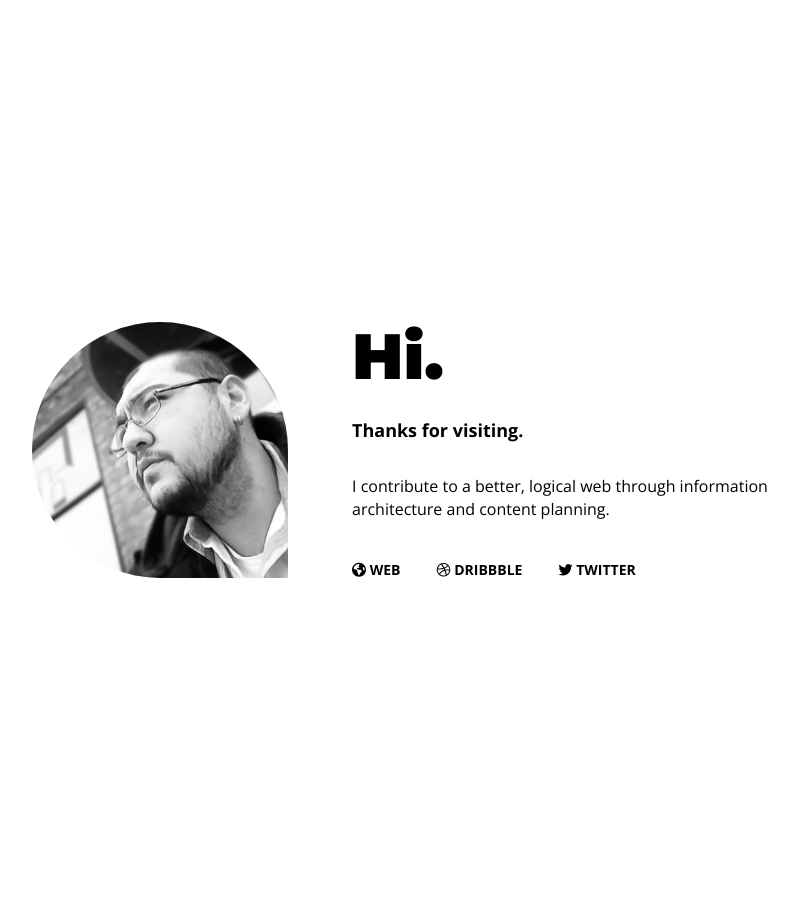
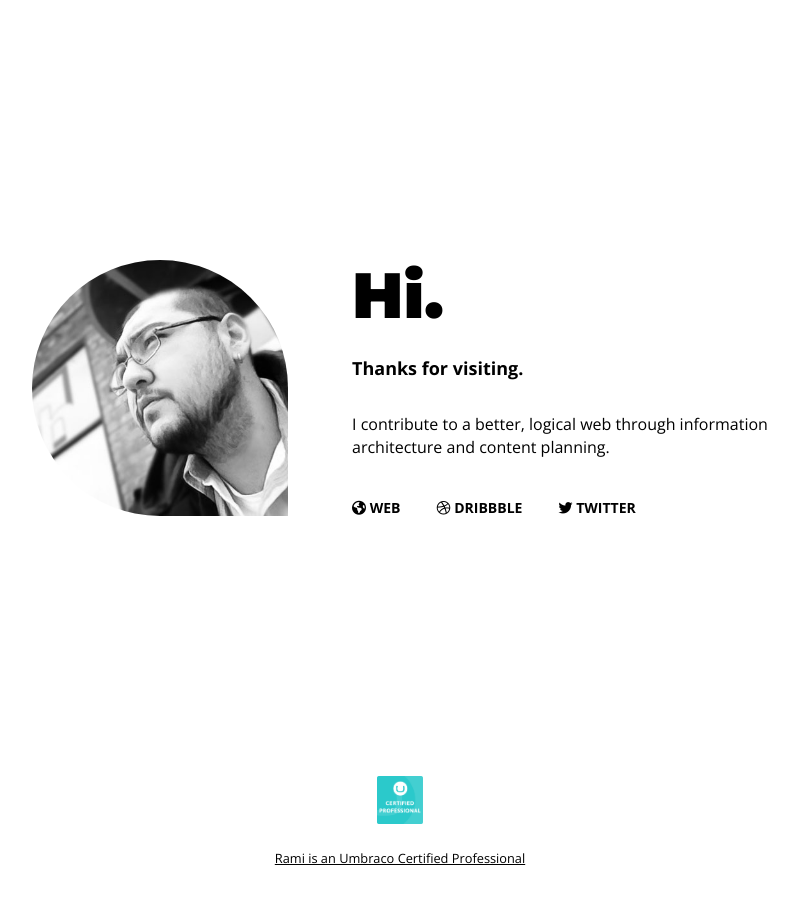
Before and after one commit to RamChilla/ramchilla.github.io, a Jekyll site: the page built from index.md, in a window 1280 px wide. Shown: the whole page, without its empty margins (240-1038 px from the left). Built offline with Jekyll 4.4.1, drawn with Linux system fonts in a browser that asks for light colours; nearby versions of some CDN libraries.

Commit message:
added umbraco certification

```diff
--- a/_layouts/home.html
+++ b/_layouts/home.html
@@ -15,4 +15,8 @@ layout: default
             </div>
         </div>
     </main>
+    <aside class="umbraco-cd">
+        <img src="{{ "/assets/img/ucd.png" | relative_url }}" alt="Umbraco Certified Professional">
+        <p><small><a href="https://umbraco.com/training/certified-developers/umbraco-7-certified-developers/certifieddeveloperdetails/?id=43557f48-d5b1-4a48-a9e5-4dddd050c64f" target="_blank">Rami is an Umbraco Certified Professional</a></small></p>
+    </aside>
 </div>
--- a/_sass/src/_splash.scss
+++ b/_sass/src/_splash.scss
@@ -1,6 +1,7 @@
 .splash {
     width: 65%;
     display: flex;
+    flex-direction: column;
     align-items: center;
     margin: 0 auto;
     height: 100%;
@@ -29,11 +30,15 @@
             flex-direction: column;
             margin: 0 0 3.2rem 0;
         }
+
+        img {
+            border-radius: 50% 50% 0 50%;
+            width: 25.6rem;
+        }
     }
 
-    img {
-        border-radius: 50% 50% 0 50%;
-        width: 25.6rem;
+    .right {
+        align-self: center;
     }
 
     h1 {
@@ -48,4 +53,17 @@
         font-size: 1.8rem;
         margin: 0 0 3.2rem 0;
     }
+
+    .umbraco-cd {
+        text-align: center;
+
+        img {
+            width: auto;
+            height: 48px;
+        }
+
+        a {
+            color: #000;
+        }
+    }
 }
```
Also changed, not shown: assets/img/ucd.png (added).
